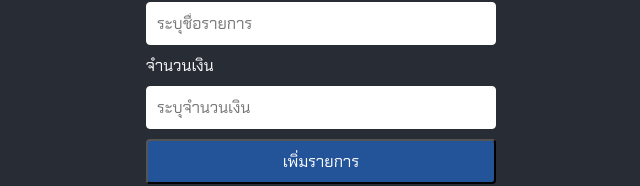
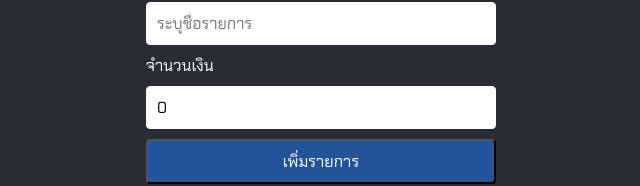
Before and after one commit to kanisornteen/Practice-React, a React (Create React App) app in the folder MyApplication/react-basic/: page / in a window 1280 px wide. Shown: the part 192-378 px from the top of the page, without its empty margins (319-959 px from the left). Built offline with nearby package versions, Linux system fonts and the light colour scheme.

Commit message:
Update useState in FormComponent

```diff
--- a/MyApplication/react-basic/src/component/FromComponent.js
+++ b/MyApplication/react-basic/src/component/FromComponent.js
@@ -1,15 +1,25 @@
 import './FromComponent.css'
+import {useState} from 'react'
 
 const FromComponent = ()=> {
+    const [title, setTitle] = useState('') // อ่านการใช้ useState ได้ที่โฟลเดอร์ How to Create React and Learn React - 7-11
+    const [amount, setAmount] = useState(0)
+
     const inputTitle = (event)=> {
-        console.log(event.target.value);
+        setTitle(event.target.value);
     }
     const inputAmount = (event)=> {
-        console.log(event.target.value);
+        setAmount(event.target.value);
     }
     const saveItem = (event)=> {
         event.preventDefault();
-        console.log("บันทึกแล้ว");
+        const itemData = {
+            title: title,
+            amount: Number(amount)
+        }
+        console.log(itemData);
+        setTitle('');
+        setAmount(0);
     }
 
     return (
@@ -17,11 +27,11 @@ const FromComponent = ()=> {
             <form onSubmit={saveItem}>
                 <div className="from-control">
                     <label>ชื่อรายการ</label>
-                    <input type="text" placeholder="ระบุชื่อรายการ" onChange={inputTitle}></input>
+                    <input type="text" placeholder="ระบุชื่อรายการ" onChange={inputTitle} value={title}></input>
                 </div>
                 <div className="from-control">
                     <label>จำนวนเงิน</label>
-                    <input type="text" placeholder="ระบุจำนวนเงิน" onChange={inputAmount}></input>
+                    <input type="text" placeholder="ระบุจำนวนเงิน" onChange={inputAmount} value={amount}></input>
                 </div>
                 <div>
                     <button type="submit" className="btn">เพิ่มรายการ</button>
```
